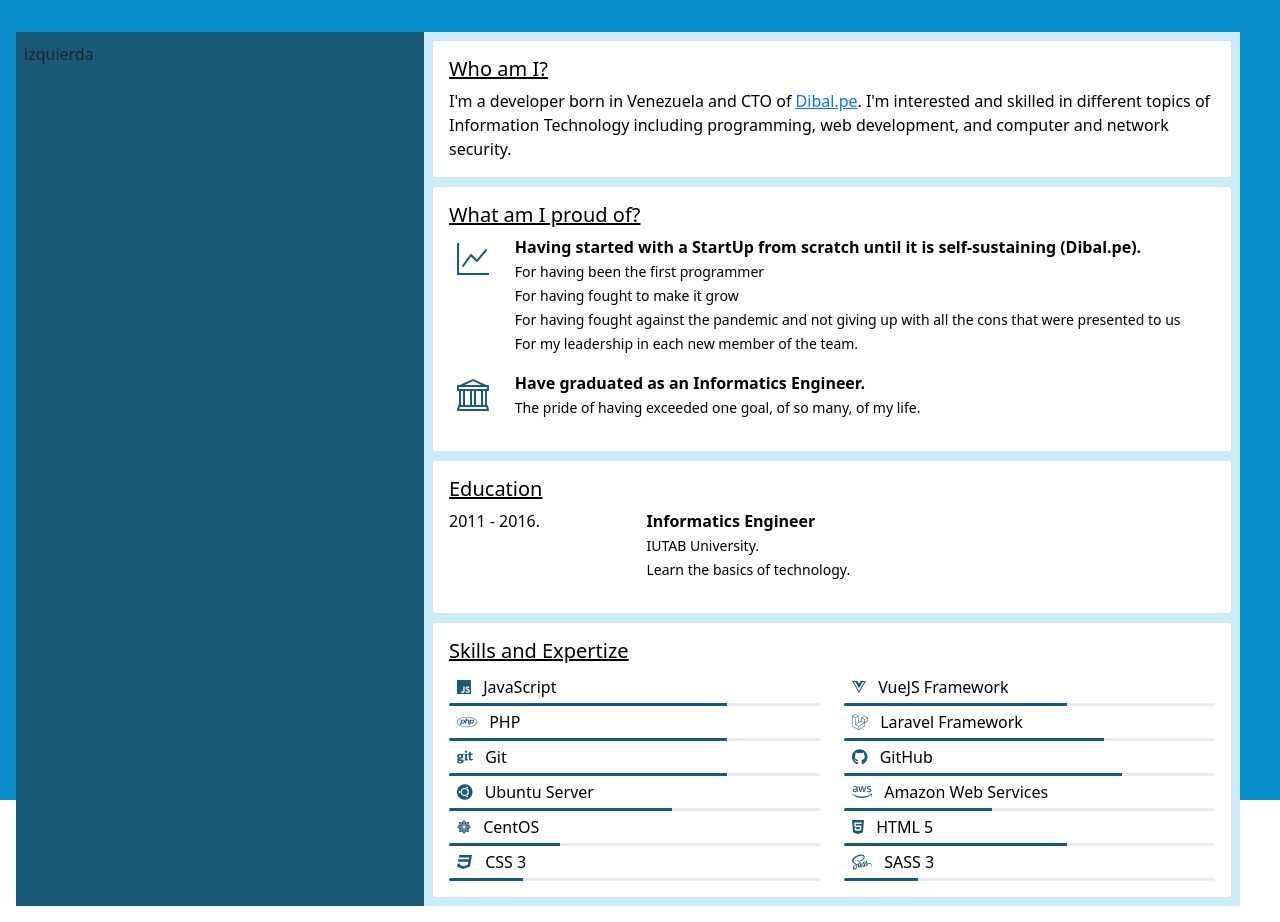
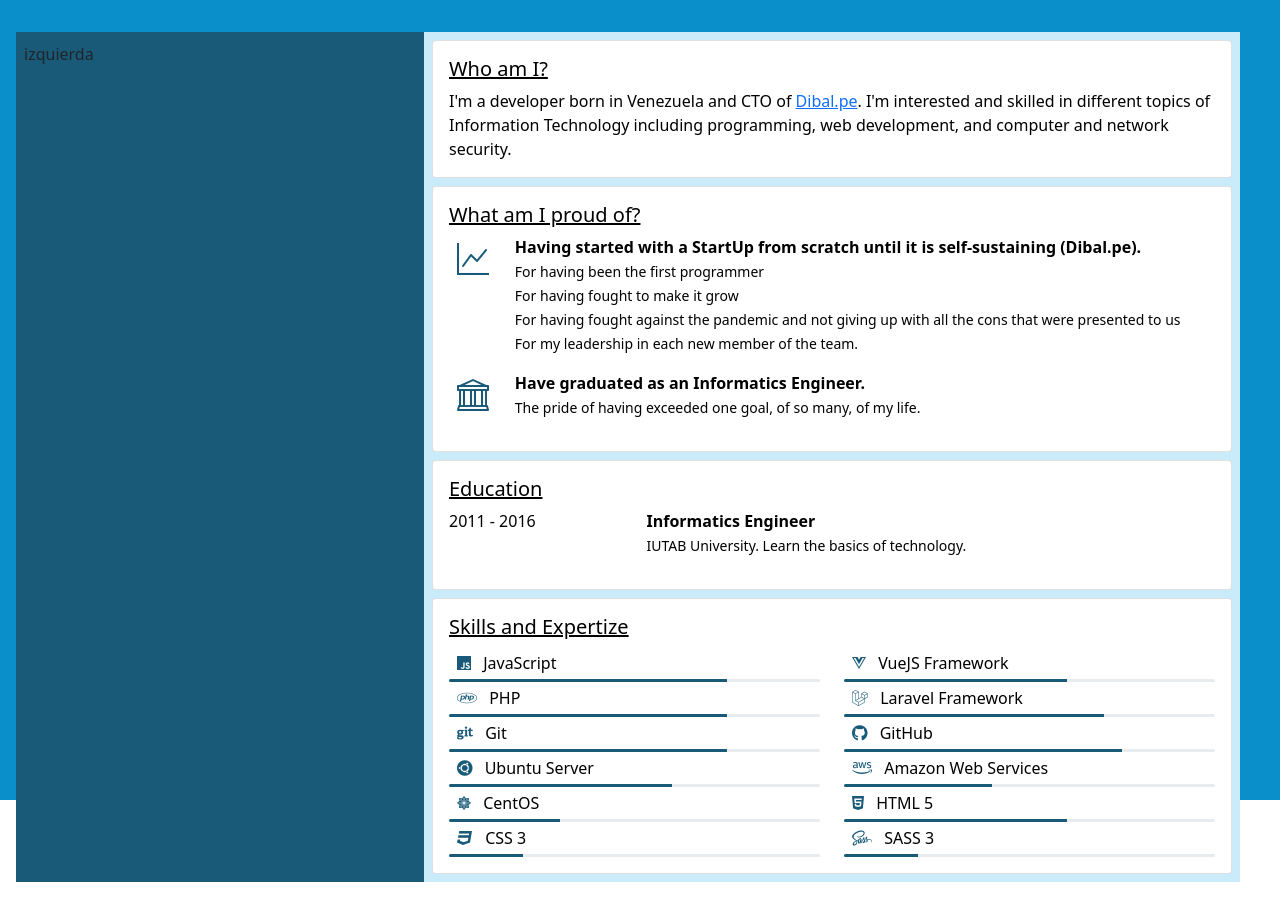
Before and after one commit to bypabloc/template-cv-vue, a Vue app: page / in a window 1280 px wide. After the commit the page ends 898 px from the top, so only its background shows below. Built offline with nearby package versions, Linux system fonts and the light colour scheme.

Commit message:
component education

```diff
--- a/src/App.vue
+++ b/src/App.vue
@@ -106,33 +106,7 @@ I'm interested and skilled in different topics of Information Technology includi
                                 </div>
                             </div>
 
-                            <div class="card mt-2">
-                                <div class="card-body">
-                                    <h5 class="card-title">
-                                        <ins>
-                                            Education
-                                        </ins>
-                                    </h5>
-                                    <div class="row">
-                                        <div class="col-3">
-                                            2011 - 2016.
-                                        </div>
-                                        <div class="col-9">
-                                            <p>
-                                                <strong>
-                                                    Informatics Engineer
-                                                </strong>
-                                                <br>
-                                                <small>
-                                                    IUTAB University.
-                                                    <br/>
-                                                    Learn the basics of technology.
-                                                </small>
-                                            </p>
-                                        </div>
-                                    </div>
-                                </div>
-                            </div>
+                            <Education/>
 
                             <Skills/>
 <!--
@@ -246,13 +220,14 @@ I'm interested and skilled in different topics of Information Technology includi
 
 // import Colors from './components/Colors'
 import Skills from './components/Skills'
-
+import Education from './components/Education'
 
 export default {
     name: 'App',
     components: {
         // Colors,
         Skills,
+        Education,
     },
     data() {
         return {
--- /dev/null
+++ b/src/components/Education.vue
@@ -0,0 +1,63 @@
+<template>
+    <div class="card mt-2">
+        <div class="card-body">
+            <h5 class="card-title">
+                <ins>
+                    Education
+                </ins>
+            </h5>
+            <div class="row" v-for="(value, index) in education" :key="index">
+                <div class="col-3">
+                    {{ value.start }} - {{ value.end }}
+                </div>
+                <div class="col-9">
+                    <p>
+                        <strong>
+                            {{ value.title }}
+                        </strong>
+                        <br>
+                        <small>
+                            {{ value.description }}
+                        </small>
+                    </p>
+                </div>
+            </div>
+        </div>
+    </div>
+</template>
+
+<script>
+
+export default {
+    name: 'Education',
+    data() {
+        return {
+            theme: String,
+            education: [
+                {
+                    start: '2011',
+                    end: '2016',
+                    title: 'Informatics Engineer',
+                    description: 'IUTAB University. Learn the basics of technology.',
+                    finished: true,
+                },
+            ],
+        }
+    },
+    props: {
+    },
+    components: {
+    },
+    methods:{
+        test: () => {
+            return "#";
+        }
+    },
+    created(){
+    },
+    mounted() {
+        this.test();
+        this.theme = 'light-blue';
+    },
+}
+</script>
```
